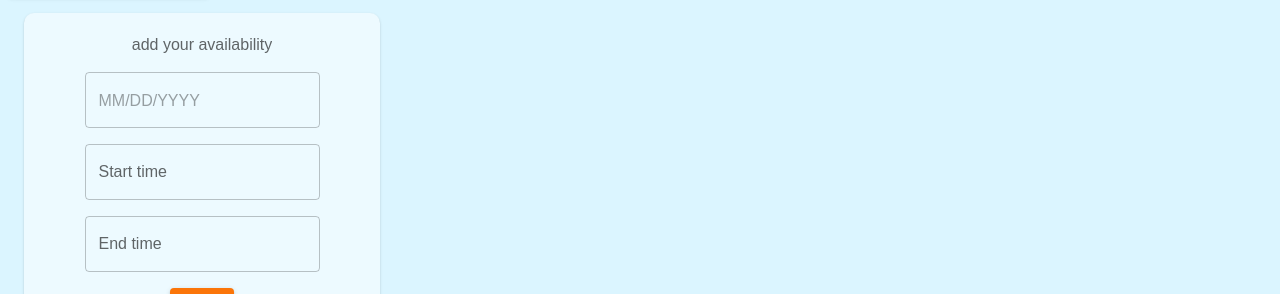
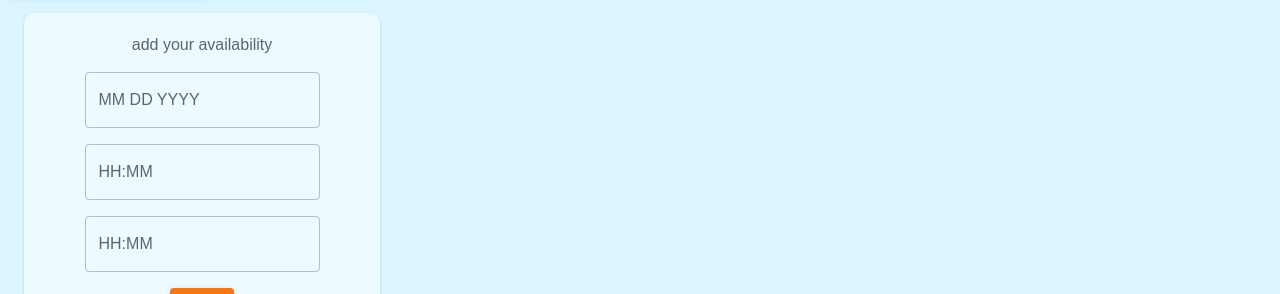
Before and after one commit to 4L00P/game-knight-legacy, a React app: page /gamenights in a window 1280 px wide. Shown: the part 175-469 px from the top of the page. Built offline with nearby package versions, Linux system fonts and the light colour scheme; no server answers; a web font is replaced by a local one.

Commit message:
Using label to show date/ times for now

```diff
--- a/src/client/components/group-schedule-components/AddAvailability.jsx
+++ b/src/client/components/group-schedule-components/AddAvailability.jsx
@@ -15,49 +15,39 @@ import { LocalizationProvider } from '@mui/x-date-pickers/LocalizationProvider';
 
 export default function AddAvailability() {
   // STATES
-  const [date, setDate] = useState('MM/ DD/ YYYY');
-
-  const [startTime, setStartTime] = useState('');
-  const [endTime, setEndTime] = useState('');
+  const [date, setDate] = useState('MM DD YYYY');
+  const [startTime, setStartTime] = useState('HH:MM');
+  const [endTime, setEndTime] = useState('HH:MM');
 
   // STATE CHANGES
   const handleDateInput = (e) => {
     // destructure the date from event
     const { _d } = e;
-
     // parse the date
     const dateStr = moment(_d.toString().substring(0, 16), 'ddd MMM DD YYYY').format('MM DD YYYY');
 
     // change the state of date based on user input
     setDate(dateStr);
-    // console.log('date obj', _d);
-    console.log('date state:', date);
   };
 
   const handleStartTimeInput = (e) => {
     // destructure the date from event
     const { _d } = e;
-
     // parse the time
     const timeStr = moment(_d.toString().slice(16, 24), 'HH:mm:ss').format('HH:mm');
 
     // change the state of startTime based on user input
-    // setStartTime(timeStr);
-    // console.log('date obj:', _d);
-    // console.log('startTime state:', startTime);
+    setStartTime(timeStr);
   };
 
   const handleEndTimeInput = (e) => {
     // destructure the date from event
     const { _d } = e;
-
     // parse the time
     const timeStr = moment(_d.toString().slice(16, 24), 'HH:mm:ss').format('HH:mm');
 
     // change state of endTime based on user input
-    // setEndTime(timeStr);
-    // console.log('date obj:', _d);
-    // console.log('endTime state:', endTime);
+    setEndTime(timeStr);
   };
 
   const Section1 = styled(Paper)(({ theme }) => ({
@@ -73,6 +63,12 @@ export default function AddAvailability() {
     margin: '1rem',
   }));
 
+  // CRUD OPERATIONS
+  const handleSubmit = () => {
+    // send a post request with the times to the database
+    // use axios.post
+  };
+
   return (
     <Section1>
 
@@ -81,32 +77,28 @@ export default function AddAvailability() {
       <LocalizationProvider dateAdapter={AdapterMoment}>
         <DateTimePicker
           views={['year', 'month', 'day']}
-          // value={date}
+          label={date}
           onChange={handleDateInput}
         />
         <TimePicker
-          label="Start time"
+          label={startTime}
           ampm={false}
           onChange={handleStartTimeInput}
         />
         <TimePicker
-          label="End time"
+          label={endTime}
           ampm={false}
           onChange={handleEndTimeInput}
         />
       </LocalizationProvider>
 
-      <Button variant="contained" color="secondary"> ADD </Button>
+      <Button onClick={handleSubmit} variant="contained" color="secondary">
+        ADD
+      </Button>
+
     </Section1>
   );
 }
-
-// // CRUD OPERATIONS
-
-// const handleSubmit = () => {
-//   // send a post request with the times to the database
-//   // use axios.post
-// };
 
 // const handleDelete = () => {
 //   // send a delete request to get rid of availability
```
